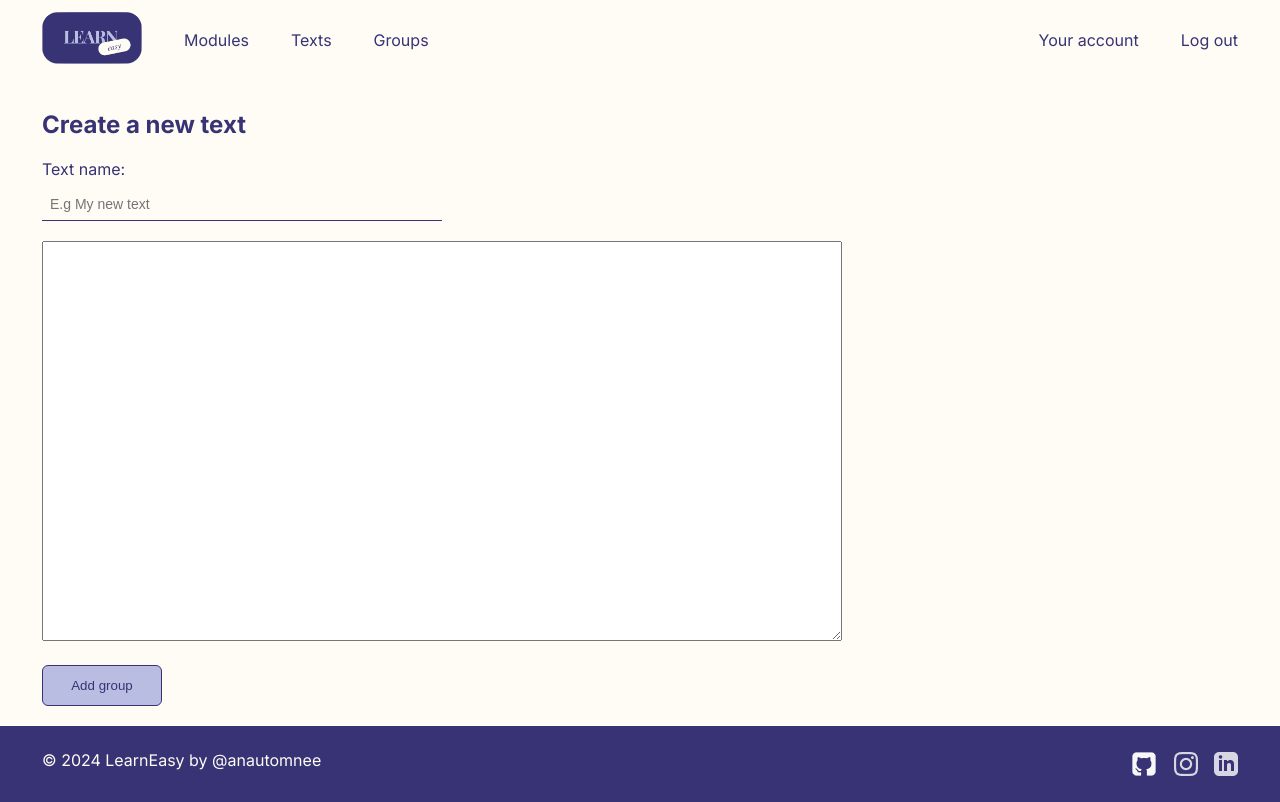
After one commit to anautomnee/cs50web_final, a Django app: page /add_text in a window 1280 px wide. The commit adds this page. Run offline with Django 5.2, Linux system fonts and the light colour scheme; the visitor is signed in with stand-in values (Sample User, id 1); data comes from the database, SQL or seed files in the repository; some libraries are stand-ins or nearby versions.

```diff
--- a/cs50w_final/learneasy/models.py
+++ b/cs50w_final/learneasy/models.py
@@ -10,12 +10,13 @@ class Group(models.Model):
 
 class Module(models.Model):
     module_name = models.CharField(max_length=64)
-    model_group = models.ForeignKey(Group, on_delete=models.CASCADE, related_name="group_modules", null=True)
+    module_group = models.ForeignKey(Group, on_delete=models.CASCADE, related_name="group_modules", null=True)
     module_owner = models.ForeignKey(User, on_delete=models.CASCADE,  related_name="user_modules")
 
 class Text(models.Model):
     text_name = models.CharField(max_length=64)
-    text_group = models.ForeignKey(Group, on_delete=models.CASCADE, related_name="group_texts")
+    text_content = models.TextField(max_length=8096)
+    text_group = models.ForeignKey(Group, on_delete=models.CASCADE, related_name="group_texts", null=True)
     text_owner = models.ForeignKey(User, on_delete=models.CASCADE,  related_name="user_texts")
 
 class Card(models.Model):
--- a/cs50w_final/learneasy/static/learneasy/styles.css
+++ b/cs50w_final/learneasy/static/learneasy/styles.css
@@ -176,7 +176,7 @@ a {
   z-index: 2;
   top: 0;
   left: -14px;
-  width: 28px;
+  width: 40px;
   height: 100%;
   filter: blur(10px);
   background-color: #fffcf5;
@@ -187,7 +187,7 @@ a {
   z-index: 2;
   top: 0;
   right: -5px;
-  width: 28px;
+  width: 40px;
   height: 100%;
   filter: blur(10px);
   background-color: #fffcf5;
@@ -216,16 +216,24 @@ footer {
 /* NEW MODULE PAGE */
 
 .new_module_name,
-.new_group_name {
+.new_group_name,
+.new_text_name {
   display: flex;
   flex-direction: column;
   margin: 20px 0;
 }
 
+.new_module_name div {
+  display: flex;
+  justify-content: space-between;
+  align-items: end;
+}
+
 .new_module_name input,
-.new_group_name input {
+.new_group_name input,
+.new_text_name input {
   margin-top: 10px;
-  max-width: 400px;
+  width: 400px;
   height: 32px;
   background-color: #fffcf5;
   border: none;
@@ -237,12 +245,14 @@ footer {
 }
 
 .new_module_name input:focus,
-.new_group_name input:focus {
+.new_group_name input:focus,
+.new_text_name input:focus {
   outline: none;
 }
 
 .new_module_name input::placeholder,
-.new_group_name input::placeholder {
+.new_group_name input::placeholder,
+.new_text_name input::placeholder {
   font-size: 14px;
   font-weight: 400;
 }
@@ -425,10 +435,22 @@ footer {
 
 /*     GROUPS     */
 
-#add_group_submit_btn {
+.add_submit_btn {
   background-color: #babde2;
-  color: #fffcf5;
+  color: #373375;
   padding: 12px 21px;
   border-radius: 6px;
   border: 1px solid #373375;
+  width: 120px;
 }
+
+#new_text_content {
+  width: 800px;
+  height: 400px;
+  margin-bottom: 24px;
+}
+
+#new_text_form {
+  display: flex;
+  flex-direction: column;
+}
--- a/cs50w_final/learneasy/templates/learneasy/add_group.html
+++ b/cs50w_final/learneasy/templates/learneasy/add_group.html
@@ -14,10 +14,10 @@
     </div>
     <select name="user_modules_select" id="user_modules_select" multiple>
       {% for module in user_modules %}
-      <option value="">{{ module.module_name }}</option>
+      <option value="{{ module.module_name }}">{{ module.module_name }}</option>
       {% endfor %}
     </select>
-    <button type="submit" id="add_group_submit_btn">Add group</button>
+    <button type="submit" class="add_submit_btn">Add group</button>
   </form>
 </div>
 {% endblock %}
--- /dev/null
+++ b/cs50w_final/learneasy/templates/learneasy/add_text.html
@@ -0,0 +1,20 @@
+{% extends "learneasy/layout.html" %} {% block main %}
+<div class="main">
+  <h1>Create a new text</h1>
+  <form action="{% url 'add_text' %}" method="post" id="new_text_form">
+    {% csrf_token %}
+    <div class="new_text_name">
+      <label for="new_text_name">Text name:</label>
+      <input
+        type="text"
+        name="new_text_name"
+        id="new_text_name"
+        placeholder="E.g My new text"
+      />
+    </div>
+    <textarea name="new_text_content" id="new_text_content"></textarea>
+    <button type="submit" class="add_submit_btn">Add group</button>
+    <br />
+  </form>
+</div>
+{% endblock %}
--- a/cs50w_final/learneasy/urls.py
+++ b/cs50w_final/learneasy/urls.py
@@ -10,5 +10,6 @@ urlpatterns = [
     path("add_module", views.add_module, name="add_module"),
     path("module/<int:id>", views.module, name="module"),
     path("add_group", views.add_group, name="add_group"),
-    path("group/<int:id>", views.group, name="group")
+    path("group/<int:id>", views.group, name="group"),
+    path("add_text", views.add_text, name="add_text")
 ]
--- a/cs50w_final/learneasy/views.py
+++ b/cs50w_final/learneasy/views.py
@@ -106,9 +106,7 @@ def add_group(request):
 
         for key, value in request.POST.items():
             if key != 'csrfmiddlewaretoken' and value:
-                group_name = value
-                new_group = Group(group_name=group_name, group_owner=current_user)
-                new_group.save()
+                print(f"Key: {key}, value: {value}")
 
         return redirect("index")
 
@@ -126,3 +124,21 @@ def group(request, id):
     return render(request, "learneasy/group.html", {
         "group": current_group
     })
+
+
+@login_required
+def add_text(request):
+    current_user = User.objects.get(username=request.user.username)
+    if request.method == "POST":
+        text_name = ''
+        new_text = ''
+
+        for key, value in request.POST.items():
+            if key != 'csrfmiddlewaretoken' and value:
+                text_name = value
+                new_text = Group(text_name=text_name, text_owner=current_user)
+                new_text.save()
+
+        return redirect("index")
+
+    return render(request, "learneasy/add_text.html")
```
Also changed, not shown: cs50w_final/learneasy/templates/learneasy/add_module.html (+73 -15 lines), cs50w_final/learneasy/templates/learneasy/index.html (+6 -4 lines), cs50w_final/learneasy/migrations/0006_text_text_content.py (added), cs50w_final/learneasy/migrations/0007_rename_model_group_module_module_group_and_more.py (added).
